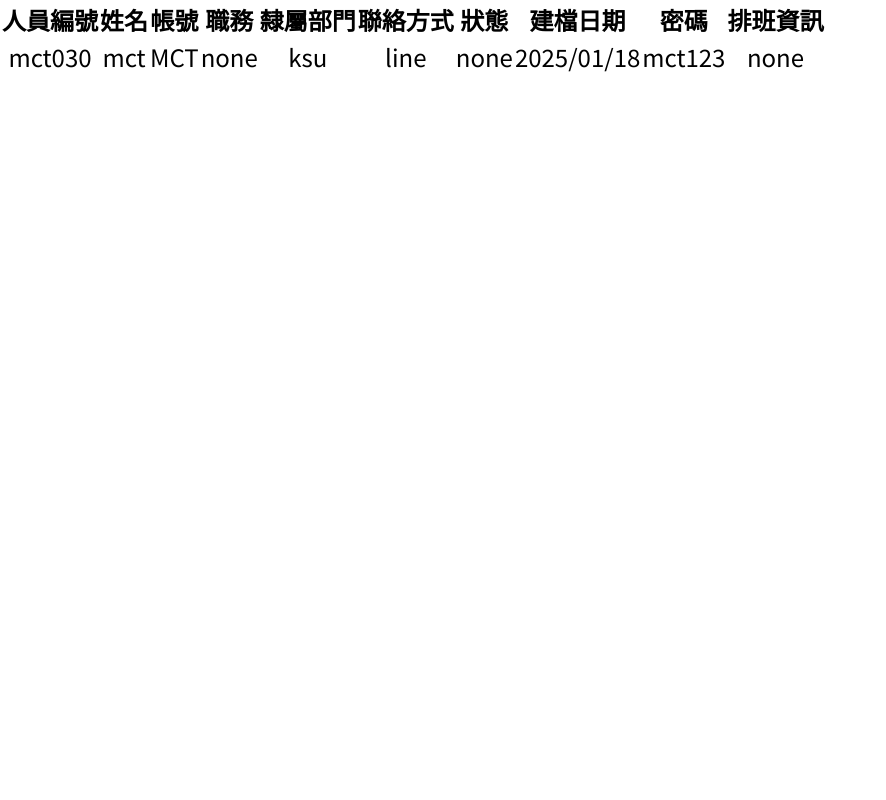
After one commit to MilkChocoTea/project, a PHP site: page /static/staff.php in a window 1280 px wide. The commit adds this page. Shown: the whole page, without its empty margins (0-886 px from the left). Run offline with PHP 8.4, Linux system fonts and the light colour scheme.

Commit message:
定義人員資料列表

```diff
--- a/server/static/page1.php
+++ b/server/static/page1.php
@@ -15,7 +15,7 @@ $pages = [
     [
         'id' => 'page2',
         'label' => '人們',
-        'src' => 'test.php'
+        'src' => 'staff.php'
     ]
 ];
 ?>
@@ -136,9 +136,7 @@ $pages = [
             <div class="wellcome"><?php echo "<h1>User：" . $_SESSION['username'] . "</h1>"; ?></div>
             <div class="side-page">
                 <?php foreach ($pages as $page) : ?>
-                    <button class="btn" onclick="showpages('<?php echo $page['id']; ?>')">
-                        <?php echo $page['label']; ?>
-                    </button>
+                    <button class="btn" onclick="showpages('<?php echo $page['id']; ?>')"><?php echo $page['label']; ?></button>
                 <?php endforeach; ?>
             </div>
             <div class="logout"><a href='logout.php'>Logout</a></div>
--- /dev/null
+++ b/server/static/staff.php
@@ -0,0 +1,76 @@
+<?php
+$datas = [
+    [
+        'staff_id' => 'mct030',
+        'staff_name' => 'mct',
+        'username' => 'MCT',
+        'position' => 'none',
+        'department' => 'ksu',
+        'contact_info' => 'line',
+        'status' => 'none',
+        'create_at' => '2025/01/18',
+        'password_hash' => 'mct123',
+        'schedule' => 'none'
+    ]
+]
+?>
+<!DOCTYPE html>
+<html lang="en">
+<head>
+    <meta charset="UTF-8">
+    <meta name="viewport" content="width=device-width, initial-scale=1.0">
+    <style>
+        @import url('https://fonts.googleapis.com/css2?family=Noto+Sans+TC&display=swap');
+        * {
+            margin: 0;
+            padding: 0;
+            list-style: none;
+        }
+        html, body {
+            height: 100%; width: 100%;
+            font-family: 'Noto Sans TC', sans-serif;
+        }
+        .list{
+            text-align: center;
+            font-size: 24px;
+        }
+        .table{
+            border: 1px;
+        }
+    </style>
+</head>
+<body>
+    <div class="list"><table>
+        <thead>
+            <tr>
+                <th>人員編號</th>
+                <th>姓名</th>
+                <th>帳號</th>
+                <th>職務</th>
+                <th>隸屬部門</th>
+                <th>聯絡方式</th>
+                <th>狀態</th>
+                <th>建檔日期</th>
+                <th>密碼</th>
+                <th>排班資訊</th>
+           </tr>
+        </thead>
+        <tbody>
+        <?php foreach ($datas as $data) : ?>
+            <tr>
+                <td><?php echo $data['staff_id']; ?></td>
+                <td><?php echo $data['staff_name']; ?></td>
+                <td><?php echo $data['username']; ?></td>
+                <td><?php echo $data['position']; ?></td>
+                <td><?php echo $data['department']; ?></td>
+                <td><?php echo $data['contact_info']; ?></td>
+                <td><?php echo $data['status']; ?></td>
+                <td><?php echo $data['create_at']; ?></td>
+                <td><?php echo $data['password_hash']; ?></td>
+                <td><?php echo $data['schedule']; ?></td>
+            </tr>
+        <?php endforeach; ?>
+        </tbody>
+    </table></div>
+</body>
+</html>
```
Also changed, not shown: server/static/list.php (+31 -9 lines), server/static/test.php (deleted, +0 -26 lines).
